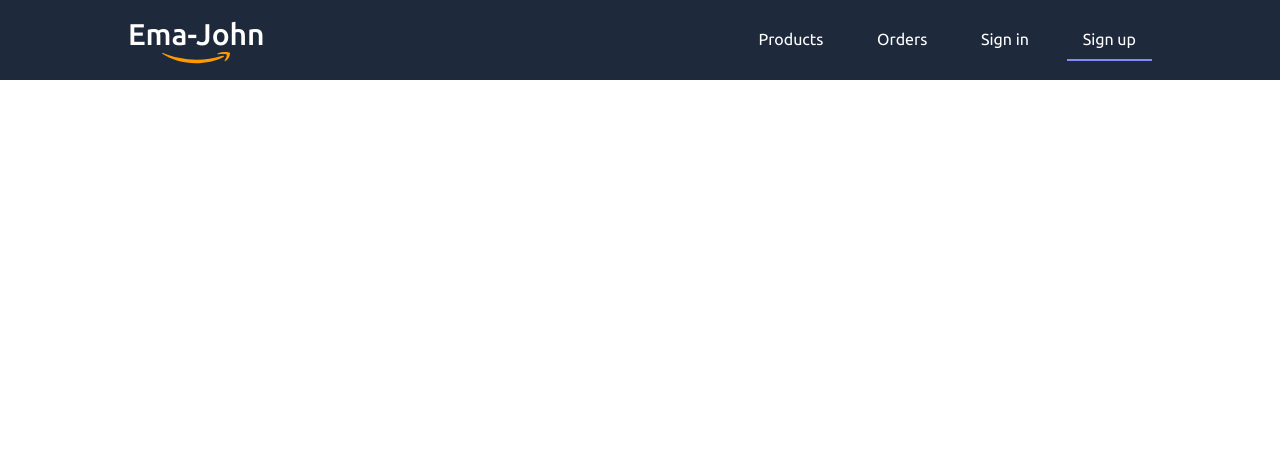
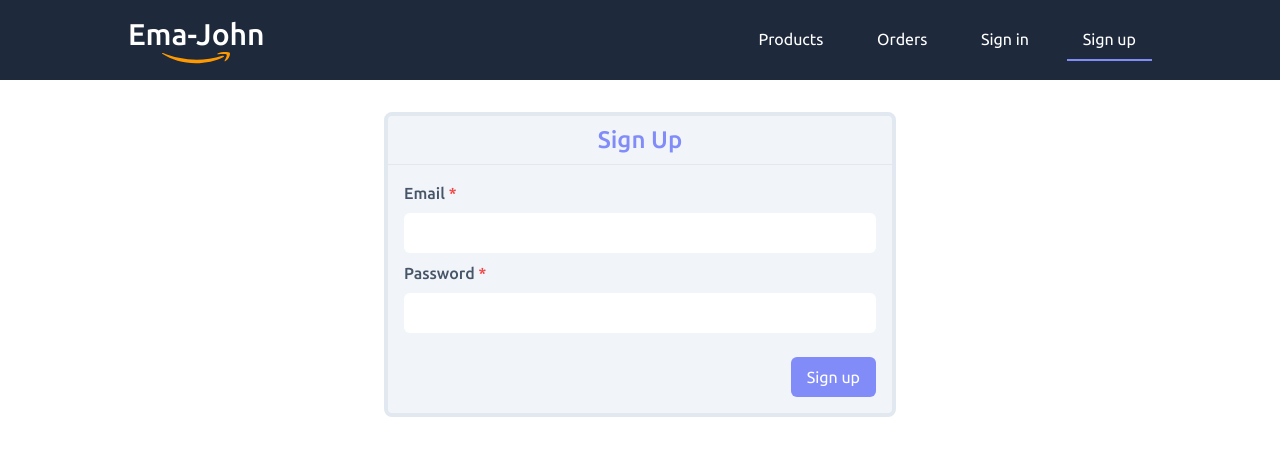
Before and after one commit to genuinestalwart/firebase-practice, a React (Create React App) app: page /register in a window 1280 px wide. Shown: the top 456 px of the page. Built offline with nearby package versions, Linux system fonts and the light colour scheme.

Commit message:
signin and signup functionality added

```diff
--- a/package.json
+++ b/package.json
@@ -10,6 +10,7 @@
 		"@testing-library/jest-dom": "^5.16.4",
 		"@testing-library/react": "^12.1.4",
 		"@testing-library/user-event": "^13.5.0",
+		"firebase": "^9.6.10",
 		"react": "^18.0.0",
 		"react-dom": "^18.0.0",
 		"react-router-dom": "^6.3.0",
--- a/src/App.js
+++ b/src/App.js
@@ -5,8 +5,10 @@ import Home from './components/Home/Home';
 import NotFound from './components/NotFound/NotFound';
 import Orders from './components/Orders/Orders';
 import Products from './components/Products/Products';
+import RequireAuth from './components/RequireAuth/RequireAuth';
 import SignIn from './components/SignIn/SignIn';
 import SignUp from './components/SignUp/SignUp';
+import User from './components/User/User';
 
 function App() {
 	return (
@@ -19,6 +21,7 @@ function App() {
 					<Route path='/orders' element={<Orders></Orders>}></Route>
 					<Route path='/login' element={<SignIn></SignIn>}></Route>
 					<Route path='/register' element={<SignUp></SignUp>}></Route>
+					<Route path='/user' element={<RequireAuth><User></User></RequireAuth>}></Route>
 					<Route path='*' element={<NotFound></NotFound>}></Route>
 				</Routes>
 			</main>
--- /dev/null
+++ b/src/components/RequireAuth/RequireAuth.js
@@ -0,0 +1,15 @@
+import React from 'react';
+import { Navigate, useLocation } from 'react-router-dom';
+import auth from '../../firebase.init';
+
+const RequireAuth = ({ children }) => {
+    const location = useLocation();
+
+    if (!auth.user) {
+        return <Navigate to="/login" state={{ from: location }} replace />;
+    }
+
+    return children;
+};
+
+export default RequireAuth;
--- a/src/components/SignIn/SignIn.js
+++ b/src/components/SignIn/SignIn.js
@@ -1,9 +1,76 @@
-import React from 'react';
+import { signInWithEmailAndPassword } from 'firebase/auth';
+import React, { useState } from 'react';
+import { useLocation, useNavigate } from 'react-router-dom';
+import auth from '../../firebase.init';
 
 const SignIn = () => {
+    const navigate = useNavigate();
+    const location = useLocation();
+    const [email, setEmail] = useState('');
+    const [password, setPassword] = useState('');
+    const [validEmail, setValidEmail] = useState(true);
+    const [validPass, setValidPass] = useState(true);
+    const regexEmail = /^\w+([.-]?\w+)*@\w+([.-]?\w+)*(\.\w{2,3})+$/;
+    const regexPass = /^(?=.*\d)(?=.*[a-z])(?=.*[A-Z])(?=.*[^a-zA-Z0-9])(?!.*\s).{8,23}$/;
+
+    const handleUserEmail = event => {
+        setEmail(event.target.value);
+
+        if (event.target.value.match(regexEmail)) {
+            setValidEmail(true);
+        } else {
+            setValidEmail(false);
+        }
+
+        console.log(email);
+    };
+
+    const handleUserPass = event => {
+        setPassword(event.target.value);
+
+        if (event.target.value.match(regexPass)) {
+            setValidPass(true);
+        } else {
+            setValidPass(false);
+        }
+
+        console.log(password);
+    };
+
+    const validate = () => {
+        if (email && password && validEmail && validPass) {
+            signInWithEmailAndPassword(auth, email, password)
+                .then((credentials) => {
+                    navigate(location.state?.from?.pathname || '/', { replace: true });
+                    setEmail('');
+                    setPassword('');
+                });
+        }
+    };
+
     return (
-        <div>
+        <div className='flex justify-center py-8'>
+            <div className='bg-slate-100 border-4 border-slate-200 divide-y rounded-lg w-2/5'>
+                <h1 className='font-medium my-2 text-center text-2xl text-indigo-400'>Sign In</h1>
 
+                <div className='py-2'>
+                    <div className='px-4'>
+                        <div className='my-2'>
+                            <label className='font-medium text-slate-600' htmlFor="userEmail">Email <span className='text-red-500'>*</span></label>
+                            <input onBlur={handleUserEmail} className='outline-indigo-300 my-2 p-2 rounded-md w-full' type="email" name="userEmail" id="userEmail" />
+
+                            <p className={validEmail ? 'hidden' : 'mb-4 text-xs text-red-500'}>Please enter a valid email address</p>
+
+                            <label className='font-medium text-slate-600' htmlFor="userPass">Password <span className='text-red-500'>*</span></label>
+                            <input onBlur={handleUserPass} className='outline-indigo-300 my-2 p-2 rounded-md w-full' type="password" name="userPass" id="userPass" />
+
+                            <p className={validPass ? 'hidden' : 'mb-4 text-xs text-red-500'}>Password must contain at least a digit, an uppercase letter, a lowercase letter, a special character and must be within 8 to 23 characters.</p>
+                        </div>
+
+                        <div className='text-right'><button onClick={validate} className='bg-indigo-400 hover:bg-indigo-500 my-2 px-4 py-2 active:ring ring-indigo-400 ring-offset-2 rounded-md text-white'>Sign in</button></div>
+                    </div>
+                </div>
+            </div>
         </div>
     );
 };
--- a/src/components/SignUp/SignUp.js
+++ b/src/components/SignUp/SignUp.js
@@ -1,9 +1,75 @@
-import React from 'react';
+import { createUserWithEmailAndPassword } from 'firebase/auth';
+import React, { useState } from 'react';
+import { useNavigate } from 'react-router-dom';
+import auth from '../../firebase.init';
 
 const SignUp = () => {
+    const navigate = useNavigate();
+    const [email, setEmail] = useState('');
+    const [password, setPassword] = useState('');
+    const [validEmail, setValidEmail] = useState(true);
+    const [validPass, setValidPass] = useState(true);
+    const regexEmail = /^\w+([.-]?\w+)*@\w+([.-]?\w+)*(\.\w{2,3})+$/;
+    const regexPass = /^(?=.*\d)(?=.*[a-z])(?=.*[A-Z])(?=.*[^a-zA-Z0-9])(?!.*\s).{8,23}$/;
+
+    const handleUserEmail = event => {
+        setEmail(event.target.value);
+
+        if (event.target.value.match(regexEmail)) {
+            setValidEmail(true);
+        } else {
+            setValidEmail(false);
+        }
+
+        console.log(email);
+    };
+
+    const handleUserPass = event => {
+        setPassword(event.target.value);
+
+        if (event.target.value.match(regexPass)) {
+            setValidPass(true);
+        } else {
+            setValidPass(false);
+        }
+
+        console.log(password);
+    };
+
+    const validate = () => {
+        if (email && password && validEmail && validPass) {
+            createUserWithEmailAndPassword(auth, email, password)
+                .then((credentials) => {
+                    navigate('/user', { replace: true });
+                    setEmail('');
+                    setPassword('');
+                });
+        }
+    }
+
     return (
-        <div>
+        <div className='flex justify-center py-8'>
+            <div className='bg-slate-100 border-4 border-slate-200 divide-y rounded-lg w-2/5'>
+                <h1 className='font-medium my-2 text-center text-2xl text-indigo-400'>Sign Up</h1>
 
+                <div className='py-2'>
+                    <div className='px-4'>
+                        <div className='my-2'>
+                            <label className='font-medium text-slate-600' htmlFor="userEmail">Email <span className='text-red-500'>*</span></label>
+                            <input onBlur={handleUserEmail} className='outline-indigo-300 my-2 p-2 rounded-md w-full' type="email" name="userEmail" id="userEmail" />
+
+                            <p className={validEmail ? 'hidden' : 'mb-4 text-xs text-red-500'}>Please enter a valid email address</p>
+
+                            <label className='font-medium text-slate-600' htmlFor="userPass">Password <span className='text-red-500'>*</span></label>
+                            <input onBlur={handleUserPass} className='outline-indigo-300 my-2 p-2 rounded-md w-full' type="password" name="userPass" id="userPass" />
+
+                            <p className={validPass ? 'hidden' : 'mb-4 text-xs text-red-500'}>Password must contain at least a digit, an uppercase letter, a lowercase letter, a special character and must be within 8 to 23 characters.</p>
+                        </div>
+
+                        <div className='text-right'><button onClick={validate} className='bg-indigo-400 hover:bg-indigo-500 my-2 px-4 py-2 active:ring ring-indigo-400 ring-offset-2 rounded-md text-white'>Sign up</button></div>
+                    </div>
+                </div>
+            </div>
         </div>
     );
 };
--- /dev/null
+++ b/src/components/User/User.js
@@ -0,0 +1,11 @@
+import React from 'react';
+
+const User = () => {
+    return (
+        <div>
+            Hello
+        </div>
+    );
+};
+
+export default User;
--- /dev/null
+++ b/src/firebase.init.js
@@ -0,0 +1,16 @@
+import { initializeApp } from "firebase/app";
+import { getAuth } from 'firebase/auth';
+
+const firebaseConfig = {
+    apiKey: "AIzaSyCcSprA5zYbwVDAFMjILG4NSsV8upSiRuM",
+    authDomain: "gs-firebase-practice.firebaseapp.com",
+    projectId: "gs-firebase-practice",
+    storageBucket: "gs-firebase-practice.appspot.com",
+    messagingSenderId: "637044095075",
+    appId: "1:637044095075:web:b0c40c4bda9e18567fa056"
+};
+
+const app = initializeApp(firebaseConfig);
+const auth = getAuth(app);
+
+export default auth;
```
Also changed, not shown: 1 other file (tests, documents, lock files or other folders).
